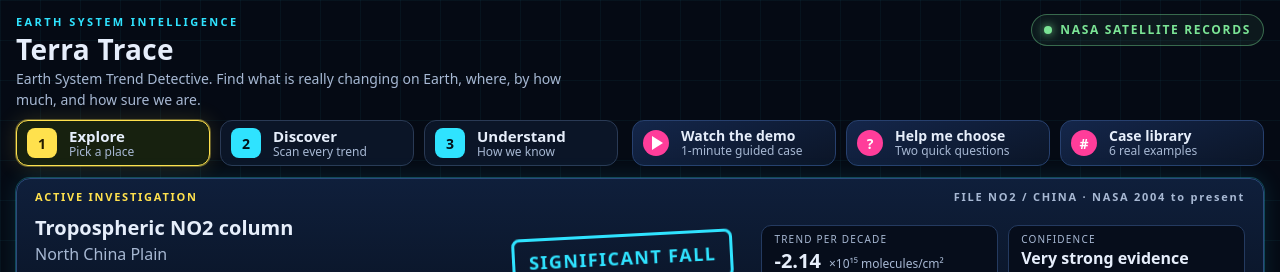
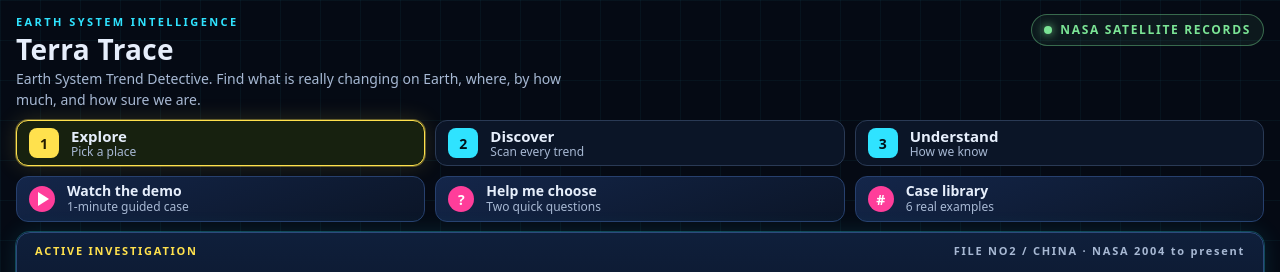
Before and after one commit to CHplus2/earth-trend, a React (Vite) app: page / in a window 1280 px wide. Shown: the top 272 px of the page. Built offline with nearby package versions, Linux system fonts and the light colour scheme.

Commit message:
Revert "Merge mission nav and starters into one toolbar row on wide screens"
This reverts commit a13ae660203702ffe2268a52d4338621a803cf54.

```diff
--- a/src/App.tsx
+++ b/src/App.tsx
@@ -211,7 +211,6 @@ export default function App() {
         <span className="status"><i aria-hidden="true" /> NASA SATELLITE RECORDS</span>
       </header>
 
-      <div className="toolbar">
       <nav className="mission" aria-label="Mission stages">
         {([
           ['explore', '1', 'Explore', 'Pick a place'],
@@ -224,7 +223,11 @@ export default function App() {
           </button>
         ))}
       </nav>
-      {view === 'explore' && (
+
+      {view === 'scan' && <Scanner onOpen={openFromScanner} />}
+      {view === 'method' && <Method />}
+
+      {view === 'explore' && (<>
       <div className="starters" role="group" aria-label="Ways to start">
         <button className="starter" onClick={() => { setPanel(null); setTour(true); }}>
           <span className="ico play" aria-hidden="true" />
@@ -239,13 +242,6 @@ export default function App() {
           <span><strong>Case library</strong><small>{DEMOS.length} real examples</small></span>
         </button>
       </div>
-      )}
-      </div>
-
-      {view === 'scan' && <Scanner onOpen={openFromScanner} />}
-      {view === 'method' && <Method />}
-
-      {view === 'explore' && (<>
       {tour && <Tour onClose={() => setTour(false)} onSetup={setupTour} />}
 
       {panel === 'guide' && <Guide onOpen={(r, v) => { openFromScanner(r, v); setPanel(null); }} />}
--- a/src/styles.css
+++ b/src/styles.css
@@ -306,11 +306,3 @@ details.legend-more .legend-note { margin: 4px 0 0; }
   .readout dd small { margin: 0; }
   .readout .conf { font-size: 16px; }
 }
-
-/* one toolbar row on wide screens */
-@media (min-width: 1100px) {
-  .toolbar { display: flex; gap: 14px; align-items: stretch; margin-bottom: 12px; }
-  .toolbar .mission { flex: 1 1 0; margin: 0; }
-  .toolbar .starters { flex: 1.05 1 0; margin: 0; }
-  .toolbar .mission button, .toolbar .starter { padding: 6px 10px; }
-}
```
